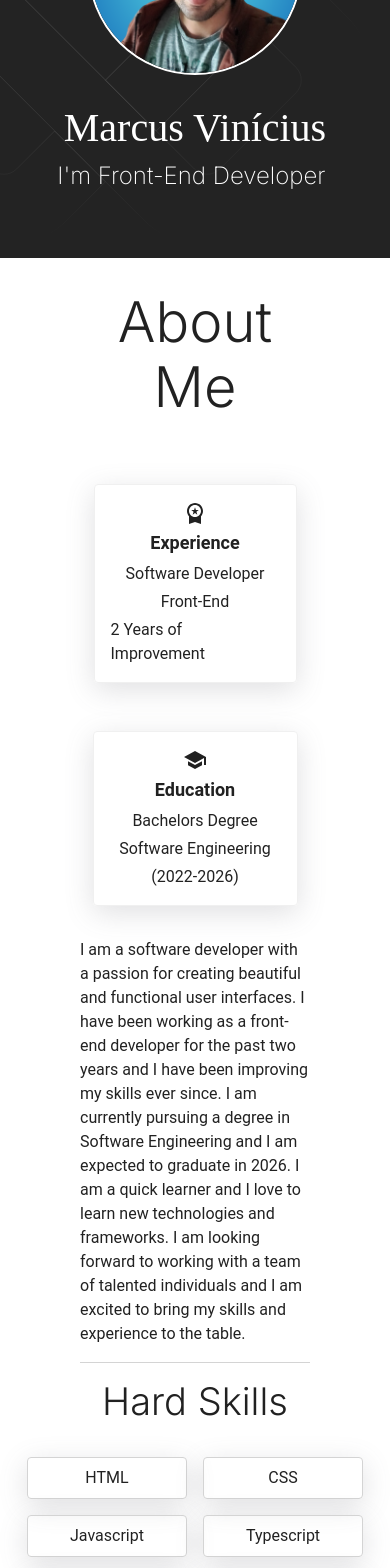
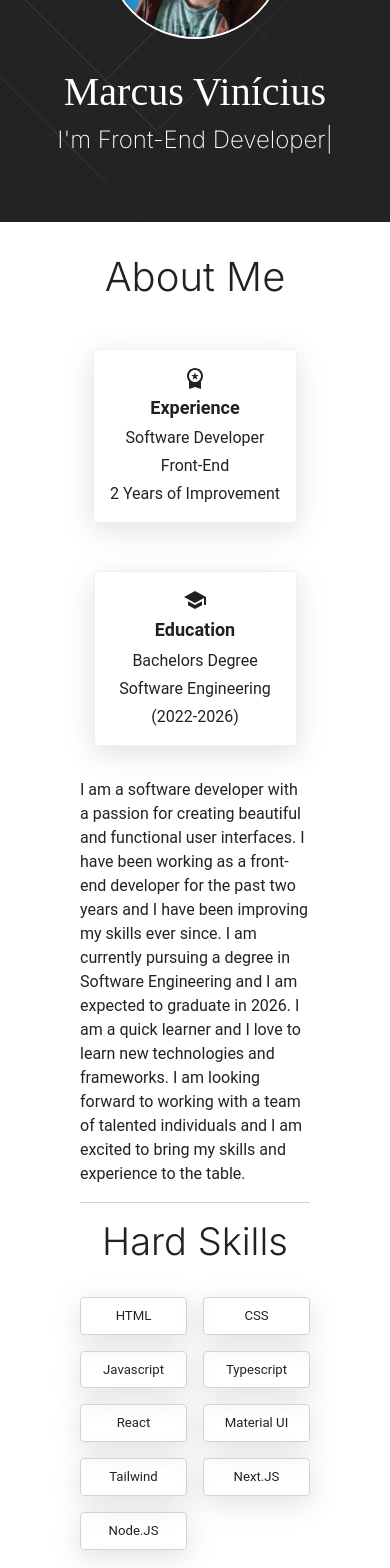
Before and after one commit to MarcusVNT/my-portfolio, a React (Vite) app: page / in a window 390 px wide. Shown: the part 260-1828 px from the top of the page. Built offline with nearby package versions, Linux system fonts and the light colour scheme; a web font is replaced by a local one.

Commit message:
fix: Responsive adjustments.

```diff
--- a/src/components/Footer.tsx
+++ b/src/components/Footer.tsx
@@ -19,8 +19,8 @@ const Footer = () => {
   };
   return (
     <StyledFooter id="contact-me">
-      <Stack>
-        <p>
+      <Stack m="16px">
+        <p style={{ margin: 0 }}>
           © 2024 Marcus Vinícius do Nascimento Teixeira. All rights reserved.
         </p>
       </Stack>
--- a/src/pages/Home/sections/About/About.tsx
+++ b/src/pages/Home/sections/About/About.tsx
@@ -1,4 +1,11 @@
-import { Grid, Container, Typography, styled, Box } from "@mui/material";
+import {
+  Grid,
+  Container,
+  Typography,
+  styled,
+  Box,
+  useMediaQuery,
+} from "@mui/material";
 import List from "@mui/material/List";
 import ListItem from "@mui/material/ListItem";
 import WorkspacePremiumIcon from "@mui/icons-material/WorkspacePremium";
@@ -13,7 +20,7 @@ const About = () => {
     "Typescript",
     "React",
     "Material UI",
-    "Tailwind CSS",
+    "Tailwind",
     "Next.JS",
     "Node.JS",
   ];
@@ -28,6 +35,7 @@ const About = () => {
     "Critical Thinking",
     "Professional Ethics",
   ];
+  const isSmallScreen = useMediaQuery("(max-width:500px)");
 
   const StyledAbout = styled("section")(({}) => ({
     backgroundColor: "#ffffff",
@@ -39,12 +47,32 @@ const About = () => {
     },
   }));
 
+  const StyledExEd = styled(Box)(({}) => ({
+    display: "flex",
+    flexDirection: "column",
+    alignItems: "center",
+    border: "1px solid #f0f0f0",
+    borderRadius: "4px",
+    boxShadow: "rgba(100, 100, 111, 0.2) 0px 7px 29px 0px",
+    padding: "16px",
+    gap: "4px",
+    minWidth: "203px",
+    transition: "transform .3s ease",
+    "&:hover": {
+      transform: "scale(1.1)",
+    },
+    [theme.breakpoints.down("sm")]: {
+      gridTemplateColumns: "repeat(2, 1fr)",
+    },
+  }));
+
   const StyledList = styled(List)(({}) => ({
     display: "grid",
     justifyContent: "center",
     gridTemplateColumns: "repeat(6, 1fr)",
-    gap: "1rem",
-    marginBottom: "2rem",
+    gap: "16px",
+    marginBottom: "32px",
+    fontSize: isSmallScreen ? "0.825rem" : "1rem",
 
     [theme.breakpoints.down("lg")]: {
       gridTemplateColumns: "repeat(4, 1fr)",
@@ -64,8 +92,7 @@ const About = () => {
     display: "flex",
     justifyContent: "center",
     alignItems: "center",
-    padding: ".5rem 1.5rem",
-    width: "10rem",
+    padding: "8px",
     transition: "transform .3s ease",
     "&:hover": {
       transform: "scale(1.1)",
@@ -80,7 +107,8 @@ const About = () => {
           variant="h1"
           fontFamily="Inter"
           textAlign="center"
-          marginBottom="4rem"
+          marginBottom="48px"
+          style={{ fontSize: isSmallScreen ? "2.5rem" : "4rem" }}
         >
           About Me
         </Typography>
@@ -92,23 +120,7 @@ const About = () => {
             mb: "2rem",
           }}
         >
-          <Box
-            sx={{
-              display: "flex",
-              flexDirection: "column",
-              alignItems: "center",
-              border: "1px solid #f0f0f0",
-              borderRadius: "4px",
-              boxShadow: "rgba(100, 100, 111, 0.2) 0px 7px 29px 0px",
-              padding: "1rem",
-              gap: ".25rem",
-              width: "203px",
-              transition: "transform .3s ease",
-              "&:hover": {
-                transform: "scale(1.1)",
-              },
-            }}
-          >
+          <StyledExEd>
             <WorkspacePremiumIcon />
             <Typography variant="h6" fontWeight="bold">
               Experience
@@ -122,24 +134,8 @@ const About = () => {
             <Typography variant="body1" paragraph={true} marginBottom="0">
               2 Years of Improvement
             </Typography>
-          </Box>
-          <Box
-            sx={{
-              display: "flex",
-              flexDirection: "column",
-              alignItems: "center",
-              border: "1px solid #f0f0f0",
-              borderRadius: "4px",
-              boxShadow: "rgba(100, 100, 111, 0.2) 0px 7px 29px 0px",
-              padding: "1rem",
-              gap: ".25rem",
-              width: "205px",
-              transition: "transform .3s ease",
-              "&:hover": {
-                transform: "scale(1.1)",
-              },
-            }}
-          >
+          </StyledExEd>
+          <StyledExEd>
             <SchoolIcon />
             <Typography variant="h6" fontWeight="bold">
               Education
@@ -153,7 +149,7 @@ const About = () => {
             <Typography variant="body1" paragraph={true} marginBottom="0">
               (2022-2026)
             </Typography>
-          </Box>
+          </StyledExEd>
         </Grid>
         <Grid
           sx={{
@@ -177,7 +173,7 @@ const About = () => {
             variant="h2"
             textAlign="center"
             fontFamily="Inter"
-            mb="1.5rem"
+            mb="24px"
           >
             Hard Skills
           </Typography>
--- a/src/pages/Home/sections/Hero/Hero.tsx
+++ b/src/pages/Home/sections/Hero/Hero.tsx
@@ -19,17 +19,16 @@ const Hero = () => {
     justifyContent: "center",
   }));
   const StyledImg = styled("img")(({ theme }) => ({
-    width: "75%",
     borderRadius: "50%",
     border: `2px solid ${theme.palette.primary.contrastText}`,
     [theme.breakpoints.down("md")]: {
+      width: "60%",
+    },
+    [theme.breakpoints.down("sm")]: {
       width: "50%",
     },
-    [theme.breakpoints.down("sm")]: {
-      width: "60%",
-    },
   }));
-  const isSmallScreen = useMediaQuery("(max-width:500px)");
+  const isSmallScreen = useMediaQuery("(max-width:550px)");
 
   return (
     <StyledHero>
```
